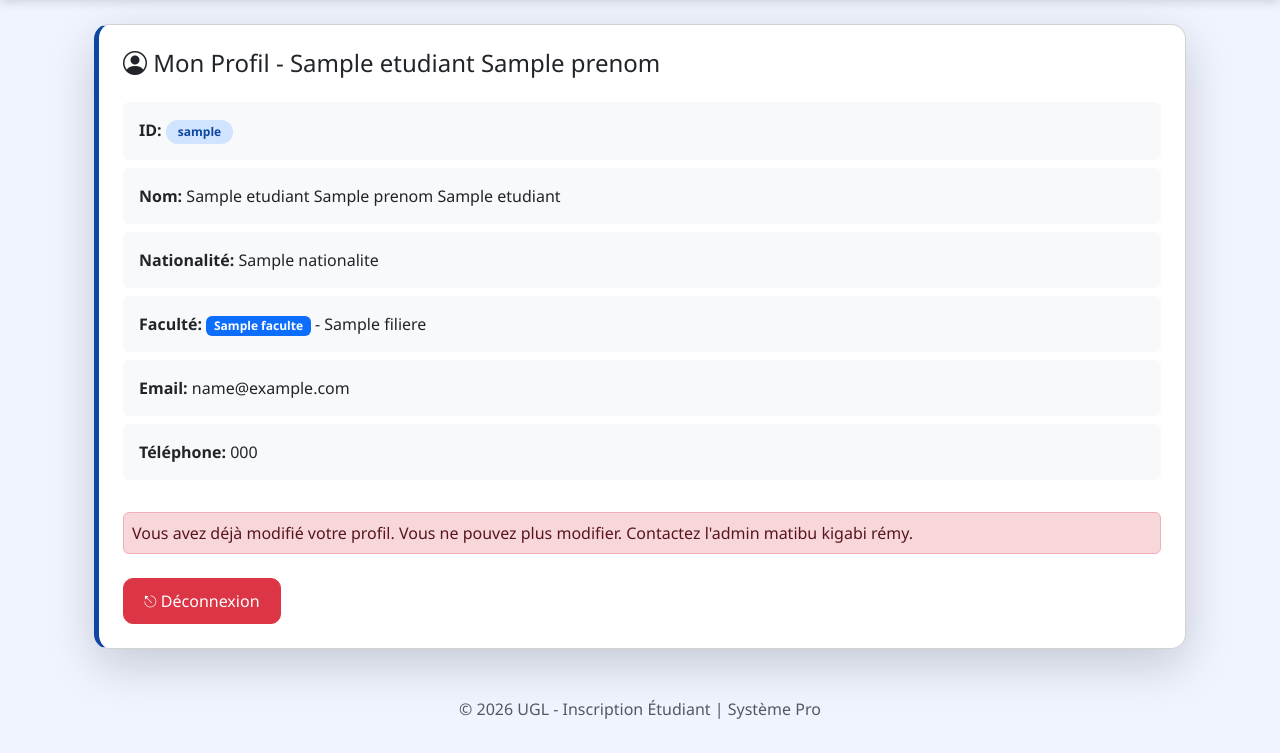
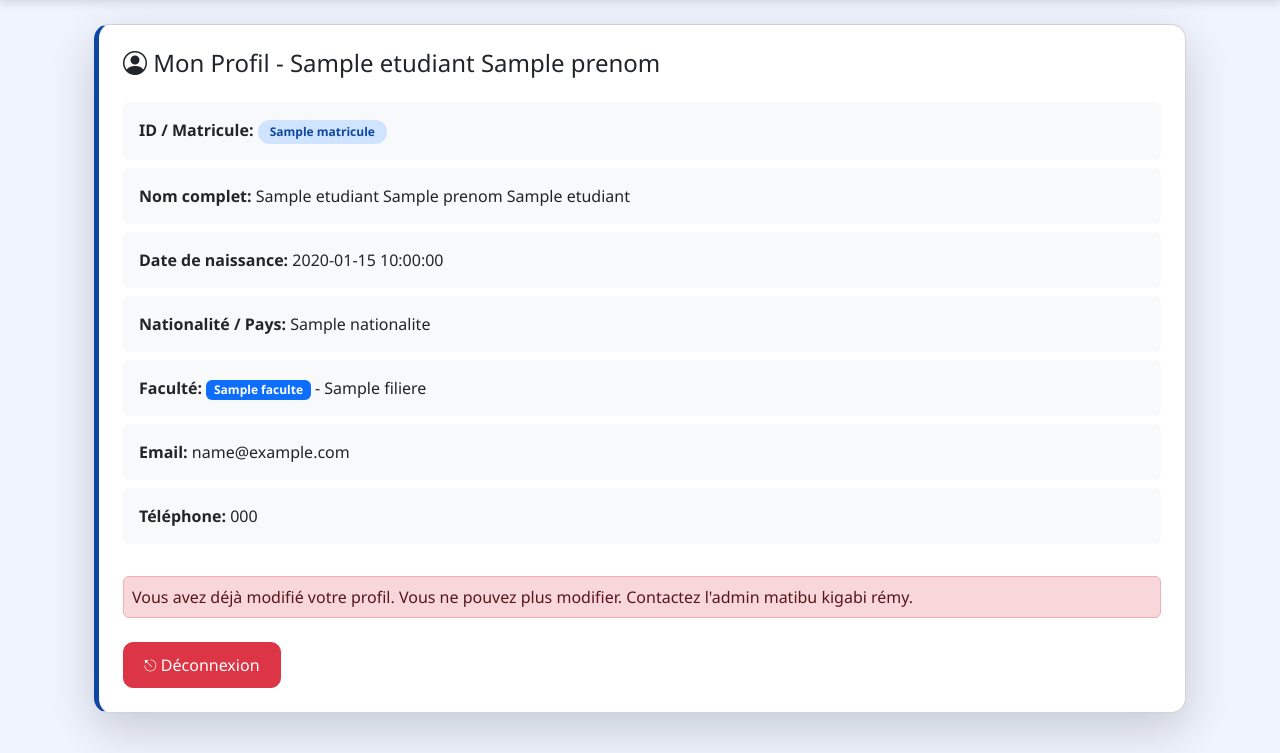
Before and after one commit to matiburemy-art/inscription-etudiant, a Python web app: template templates/dashboard.html in a window 1280 px wide. Shown: the part 56-809 px from the top of the page. Run offline with Jinja, Linux system fonts and the light colour scheme; the template is opened without the code that fills it: most values are stand-ins (such as "Sample title", 1, 10 or a date in 2020).

Commit message:
Update dashboard.html

```diff
--- a/templates/dashboard.html
+++ b/templates/dashboard.html
@@ -4,23 +4,23 @@
   <div class="card shadow-lg p-4" style="border-left:5px solid #0d47a1; border-radius:15px">
     <h4 class="mb-4"><i class="bi bi-person-circle"></i> Mon Profil - {{ etudiant.nom }} {{ etudiant.prenom }}</h4>
 
-    <div class="bg-light p-3 rounded mb-2"><b>ID:</b> <span class="badge bg-primary" style="background:#d0e3ff !important; color:#0d47a1; padding:6px 12px; border-radius:20px">{{ etudiant.username }}</span></div>
-    <div class="bg-light p-3 rounded mb-2"><b>Nom:</b> {{ etudiant.nom }} {{ etudiant.prenom }} {{ etudiant.post_nom }}</div>
-    <div class="bg-light p-3 rounded mb-2"><b>Nationalité:</b> {{ etudiant.nationalite }}</div>
+    <div class="bg-light p-3 rounded mb-2"><b>ID / Matricule:</b> <span class="badge bg-primary" style="background:#d0e3ff !important; color:#0d47a1; padding:6px 12px; border-radius:20px">{{ etudiant.matricule }}</span></div>
+    <div class="bg-light p-3 rounded mb-2"><b>Nom complet:</b> {{ etudiant.nom }} {{ etudiant.prenom }} {{ etudiant.post_nom }}</div>
+    <div class="bg-light p-3 rounded mb-2"><b>Date de naissance:</b> {{ etudiant.date_naissance }}</div>
+    <div class="bg-light p-3 rounded mb-2"><b>Nationalité / Pays:</b> {{ etudiant.nationalite }}</div>
     <div class="bg-light p-3 rounded mb-2"><b>Faculté:</b> <span class="badge bg-primary">{{ etudiant.faculte }}</span> - {{ etudiant.filiere }}</div>
     <div class="bg-light p-3 rounded mb-2"><b>Email:</b> {{ etudiant.email }}</div>
     <div class="bg-light p-3 rounded mb-2"><b>Téléphone:</b> {{ etudiant.telephone }}</div>
 
     <div class="mt-4">
-      <!-- LOGIQUE : 1 SEULE MODIFICATION -->
       {% if etudiant.edit_count == 0 %}
-        <a href="/edit_profile" class="btn btn-warning me-2">✏️ Modifier mes informations</a>
+        <a href="{{ url_for('edit_profile') }}" class="btn btn-warning me-2">✏️ Modifier mes informations</a>
         <small class="text-muted">Vous pouvez modifier une seule fois</small>
       {% else %}
         <div class="alert alert-danger p-2">Vous avez déjà modifié votre profil. Vous ne pouvez plus modifier. Contactez l'admin matibu kigabi rémy.</div>
       {% endif %}
 
-      <a href="/logout" class="btn btn-danger mt-2" style="background:#dc3545; border-radius:10px; padding:10px 20px">⎋ Déconnexion</a>
+      <a href="{{ url_for('logout') }}" class="btn btn-danger mt-2" style="background:#dc3545; border-radius:10px; padding:10px 20px">⎋ Déconnexion</a>
     </div>
   </div>
 
```
